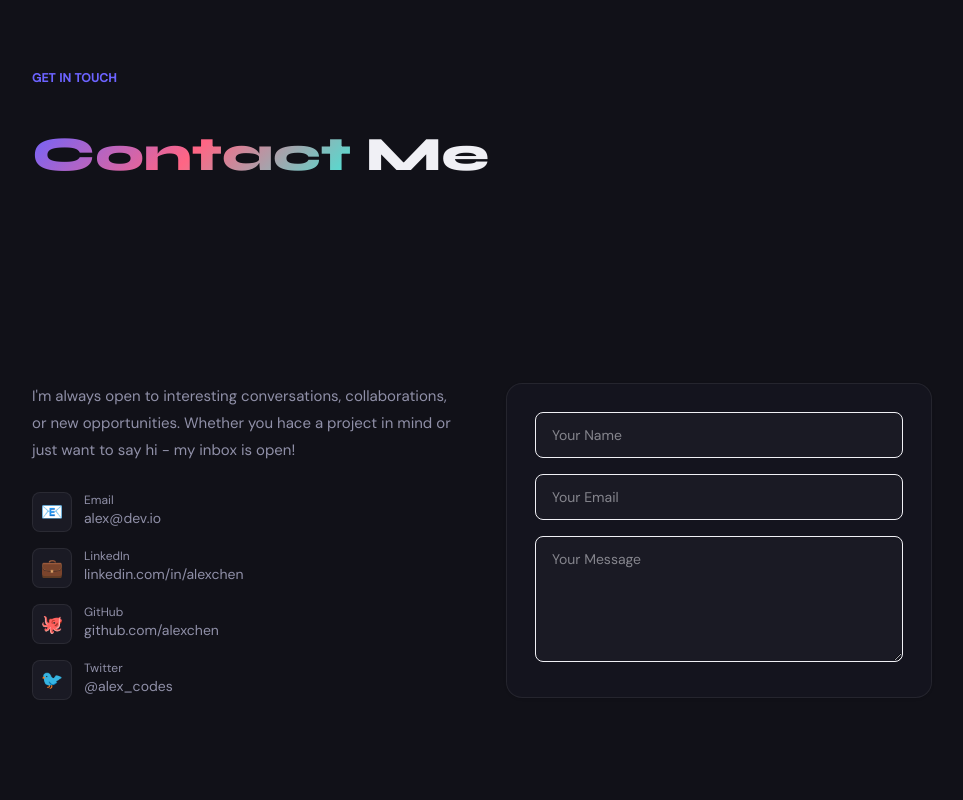
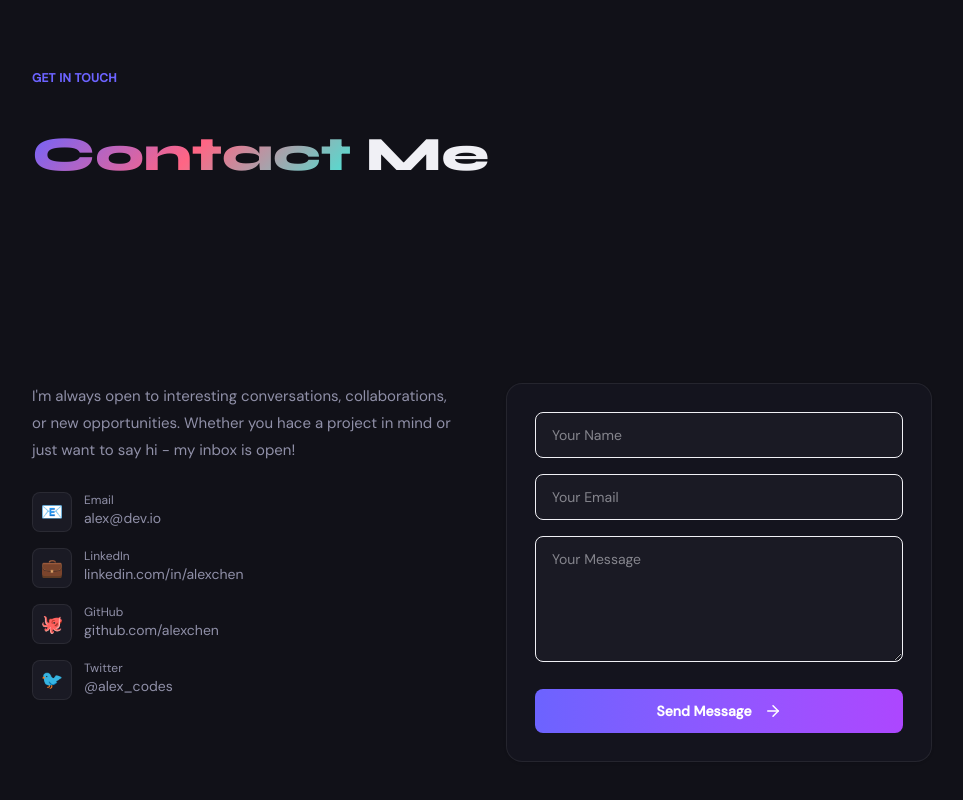
Before and after one commit to Jisap/vite-devportfolio, a React (Vite) app: page / in a window 1280 px wide. Shown: the part 7497-8297 px from the top of the page, without its empty margins (158-1121 px from the left). Built offline with nearby package versions, Linux system fonts and the light colour scheme.

Commit message:
feat: add Contact section with form layout and social links

```diff
--- a/src/sections/Contact.jsx
+++ b/src/sections/Contact.jsx
@@ -1,6 +1,7 @@
 import { useState } from 'react';
 import { SectionHeader } from '../components/SectionHeader'
 import useInView from '../hooks/useInView'
+import { ArrowRight } from 'lucide-react';
 
 
 
@@ -92,6 +93,14 @@ const Contact = () => {
                     className='w-full bg-bg3 border boder-border rounded-lg px-4 py-3 text-sm outline-none focus:border-accent transition'
                   />
                 </div>
+
+                <button
+                  onClick={() => setSent(true)}
+                  className='cursor-pointer inline-flex items-center justify-center group gap-3 w-full mt-5 py-3 rounded-lg text-white font-semibold text-sm bg-linear-to-r from-accent to-purple-500 hover:opacity-90 transition'
+                >
+                  Send Message
+                  <ArrowRight size={18} className='group-hover:translate-x-1 transition-transform duration-500 ease-in-out' />
+                </button>
               </div>
             )}
           </div>
```
